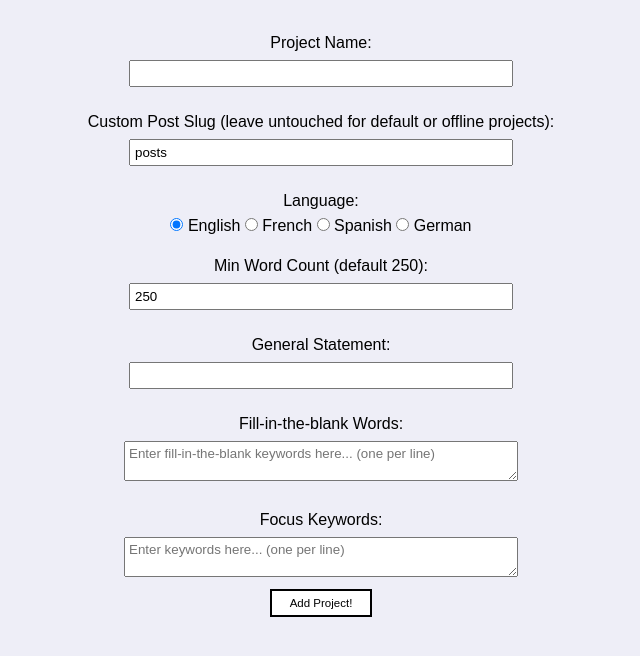
After one commit to ratcht/ai-blog-generator, a Flask app: template templates/create-project-placeholder.html in a window 1280 px wide. The commit adds this page. Shown: the top 656 px of the page, without its empty margins (319-959 px from the left). Run offline with Flask 3, Linux system fonts and the light colour scheme; the template is opened without the code that fills it, so the values that code supplies are empty.

Commit message:
added placeholder html

```diff
--- a/app.py
+++ b/app.py
@@ -25,10 +25,7 @@ rel_path = "files/text/saves.json"
 abs_file_path = os.path.join(rel_path)
 
 
-# testpath = resource_path(rel_path)
-
 websites = load_websites(abs_file_path)
-# websites=[]
 
 
 @app.route("/home")
@@ -100,7 +97,7 @@ def website():
   return render_template("website.html", website = websites[int(website_index)], projects=websites[int(website_index)].projects, index=int(website_index))
 
 
-# clicked on website item
+# run project
 @app.route("/website/run")
 def run_project():
   print("Loading...")
@@ -113,7 +110,7 @@ def run_project():
   print(websites[website_index].projects)
   return render_template("website.html", website = websites[int(website_index)], projects=websites[int(website_index)].projects, index=int(website_index))
 
-# clicked on website item
+# delete project
 @app.route("/website/delete")
 def del_project():
   print("Loading...")
@@ -185,6 +182,38 @@ def add_project_title():
   print(json.dumps(websites[website_index], cls=ComplexEncoder))
   return redirect(url_for('website', index=website_index))
 
+
+# add project
+@app.route("/add/project/placeholder", methods=["GET", "POST"])
+def add_project_placeholder():
+  global websites
+  is_failed = 0
+  website_index=int(request.args.get('index'))
+  if request.method == "GET":
+    return render_template("create-project-placeholder.html", failed=is_failed, index=website_index)
+
+  name = request.form['name']
+  general_statement = request.form['general-statement']
+  fill_blanks = request.form['fill-blank'].split('\r\n')
+  print(fill_blanks)
+
+  keywords_list = request.form['keywords'].split('\r\n')
+  language = Language(request.form['language'])
+  min_word_count = int(request.form['wordcount'])
+  # parse keywords into array
+  new_project = Project(name, ProjectType.KEYWORDS, 0, language)
+  new_project.general_statement = general_statement
+  new_project.fill_blanks = fill_blanks
+  new_project.keywords_dynamic=keywords_list
+  new_project.min_word_count=min_word_count
+  new_project.slug = request.form['slug']
+
+
+
+  websites[website_index].add_project(new_project)
+  print("Project added!")
+  return redirect(url_for('website', index=website_index))
+
 if __name__ == "__main__":
   # webbrowser.open('http://127.0.0.1:8000')  # Go to example.com
   app.run(port=8000)
--- a/files/gptapi.py
+++ b/files/gptapi.py
@@ -63,7 +63,7 @@ def generate_text_by_title(title: str, language: str, min_word_count: int):
   conclusion_word_count = 0.2*min_word_count
 
   blog_intro = generate_text("Write the opening to a personal blog page on the title " + title+ ". The blog must be in the language: " + language+". The blog must be around the word count: "+str(intro_word_count)+". You do not need to introduce the blog itself, just open the post. Do not say 'welcome to my blog'.")
-  blog_body = generate_text("Write the body section of a personal blog for the introduction: '" +blog_intro +"'. The blog body must be on the title " + title+ ". The blog must be in the language: " + language+". The blog must be around the word count: "+str(body_word_count))
+  blog_body = generate_text("Write the body section of a personal blog for the introduction: '" +blog_intro +"'. The blog body must be on the title " + title+ ". The blog must be in the language: " + language+". The blog must be around the word count: "+str(body_word_count) + ". Do not repeat the title in the first line.")
   blog_conclusion = generate_text("Write the conclusion section of a personal blog, without saying 'in conclusion' or anything similar, for the introduction: '" +blog_intro +"'. The blog body must be about " + title+". The blog must be in the language: " + language+". The blog must be around the word count: "+str(conclusion_word_count))
 
   headers_list=generate_headers(blog_body).split('\n')
--- a/files/scripts.py
+++ b/files/scripts.py
@@ -16,6 +16,8 @@ class Language(str, Enum):
 class ProjectType(str, Enum):
   TITLES="By Title"
   KEYWORDS="By Keywords"
+  PLACEHOLDER="By Placeholder"
+
 
 
 class Project:
--- /dev/null
+++ b/templates/create-project-placeholder.html
@@ -0,0 +1,50 @@
+<!DOCTYPE HTML>
+
+<head>
+	<link rel="stylesheet" href="{{ url_for('static',filename='css/index.css') }}">
+	<script type="text/javascript" src="http://code.jquery.com/jquery.min.js">  </script>
+</head>
+
+<html>
+  <body>
+    <div class="body-wrapper">
+      <form id="create-project" action="/add/project/keywords?index={{index}}" method="POST">
+        <label for="topic">Project Name:</label><br>
+        <input type="text" id="name" name="name"><br><br>
+        <label for="topic">Custom Post Slug (leave untouched for default or offline projects):</label><br>
+        <input type="text" id="slug" name="slug" value="posts"><br><br>
+        Language:<br>
+        <input type="radio" id="english" name="language" value="English" style="width:auto;" checked>
+        <label for="english">English  </label>
+        <input type="radio" id="french" name="language" value="French"style="width:auto;">
+        <label for="french">French  </label>
+        <input type="radio" id="spanish" name="language" value="Spanish"style="width:auto;">
+        <label for="spanish">Spanish  </label>
+        <input type="radio" id="german" name="language" value="German"style="width:auto;">
+        <label for="german">German  </label><br><br>
+
+
+        <label for="topic">Min Word Count (default 250):</label><br>
+        <input type="number" id="wordcount" name="wordcount" value="250"><br><br>
+        <label for="general-statement">General Statement:</label><br>
+        <input type="text" id="general-statement" name="general-statement"><br><br>
+        <label for="keywords">Fill-in-the-blank Words:</label><br>
+
+      </form>
+      <textarea id="fill-blank" name="fill-blank" form="create-project" placeholder="Enter fill-in-the-blank keywords here... (one per line)"></textarea><br><br>
+
+      <label for="keywords">Focus Keywords:</label><br>
+      <textarea id="keywords" name="keywords" form="create-project" placeholder="Enter keywords here... (one per line)"></textarea><br>
+
+
+      <div" class="button-wrapper">
+        <button form="create-project" type="submit" class="generate-button">Add Project!</button>
+      </div>
+    </div>
+
+
+    {% if failed == 1 %}
+    <p style="margin-left:1%;">One or more fields were typed incorrectly. Please try again.</p>
+    {% endif %}
+  </body>
+</html>
--- a/templates/website.html
+++ b/templates/website.html
@@ -59,6 +59,9 @@
           <button onclick= "window.location.href='/add/project/keywords?index={{index}}';" class="generate-button-side">New project by keywords</button>
         </div>
         <div class="button-wrapper">
+          <button onclick= "window.location.href='/add/project/placeholder?index={{index}}';" class="generate-button-side">New project by placeholder</button>
+        </div>
+        <div class="button-wrapper">
           <button onclick= "window.location.href='/add/project/titles?index={{index}}';" class="generate-button-side">New project by titles</button>
         </div>
         <div class="button-wrapper">
```
